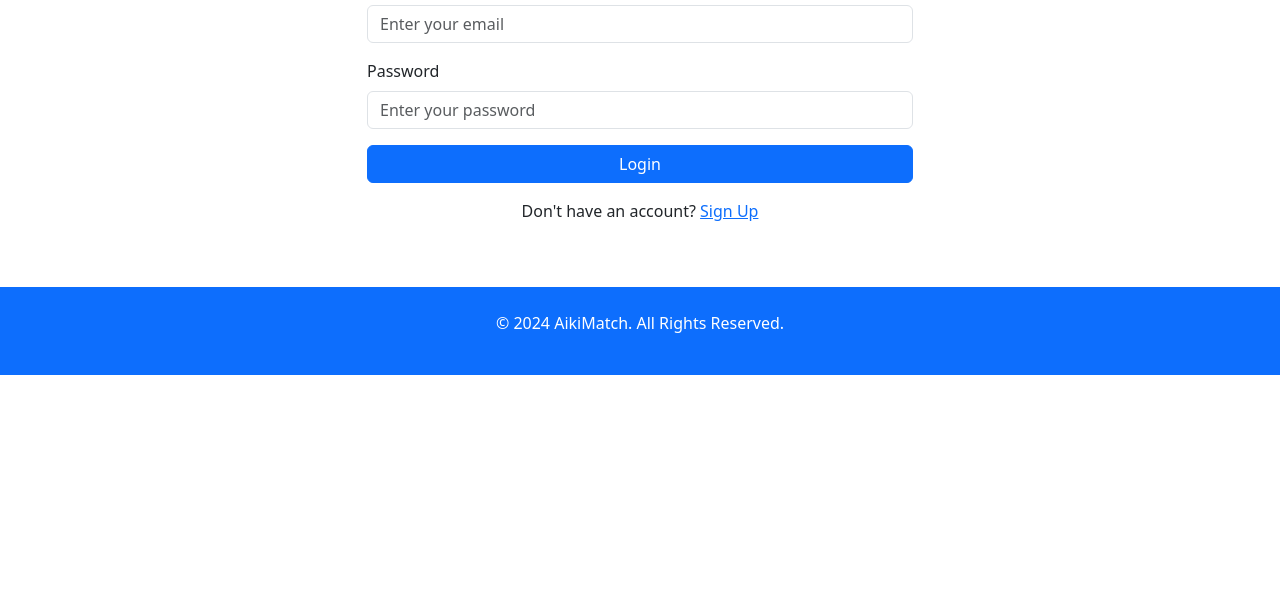
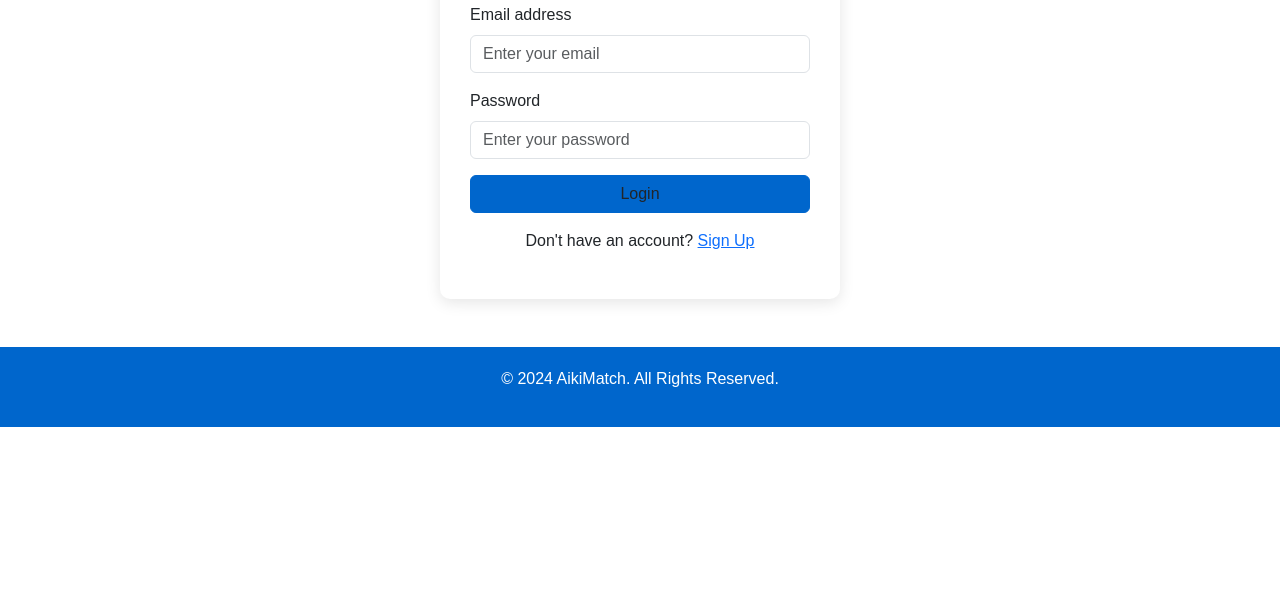
Before and after one commit to axahainc/aikimatch, a plain HTML site: page login.html in a window 1280 px wide. Shown: the part 193-800 px from the top of the page. Drawn offline with nearby package versions, Linux system fonts and the light colour scheme.

Commit message:
Update login.html

```diff
--- a/login.html
+++ b/login.html
@@ -6,6 +6,28 @@
   <title>Login - AikiMatch</title>
   <!-- Bootstrap 5 CDN -->
   <link href="https://cdn.jsdelivr.net/npm/bootstrap@5.3.0-alpha1/dist/css/bootstrap.min.css" rel="stylesheet" integrity="sha384-KyZXEJ6X+U7A2tKepso2LDyNk9g8Y0eT1o3dFfPfgF4Fz4HhPryy5VG+JIE7r30b" crossorigin="anonymous">
+  <style>
+    body {
+      font-family: Arial, sans-serif;
+    }
+    .login-form {
+      max-width: 400px;
+      margin: 0 auto;
+      padding: 30px;
+      border-radius: 10px;
+      box-shadow: 0 4px 15px rgba(0, 0, 0, 0.1);
+      background-color: #fff;
+    }
+    .login-btn {
+      background-color: #0066cc;
+      border-color: #0066cc;
+    }
+    footer {
+      background-color: #0066cc;
+      color: white;
+      padding: 20px;
+    }
+  </style>
 </head>
 <body>
   <!-- Navbar -->
@@ -33,27 +55,25 @@
 
   <!-- Login Form -->
   <section class="container py-5">
-    <div class="row justify-content-center">
-      <div class="col-md-6">
+    <div class="login-form">
       <h2 class="text-center mb-4">Login to AikiMatch</h2>
       <form>
         <div class="mb-3">
           <label for="email" class="form-label">Email address</label>
-            <input type="email" class="form-control" id="email" placeholder="Enter your email">
+          <input type="email" class="form-control" id="email" placeholder="Enter your email" required>
         </div>
         <div class="mb-3">
           <label for="password" class="form-label">Password</label>
-            <input type="password" class="form-control" id="password" placeholder="Enter your password">
+          <input type="password" class="form-control" id="password" placeholder="Enter your password" required>
         </div>
-          <button type="submit" class="btn btn-primary w-100">Login</button>
+        <button type="submit" class="btn login-btn w-100">Login</button>
       </form>
       <p class="mt-3 text-center">Don't have an account? <a href="signup.html">Sign Up</a></p>
-      </div>
     </div>
   </section>
 
   <!-- Footer -->
-  <footer class="bg-primary text-white text-center py-4">
+  <footer class="text-center">
     <p>&copy; 2024 AikiMatch. All Rights Reserved.</p>
   </footer>
 
```
Lines whose indentation alone changed are shown as unchanged.
